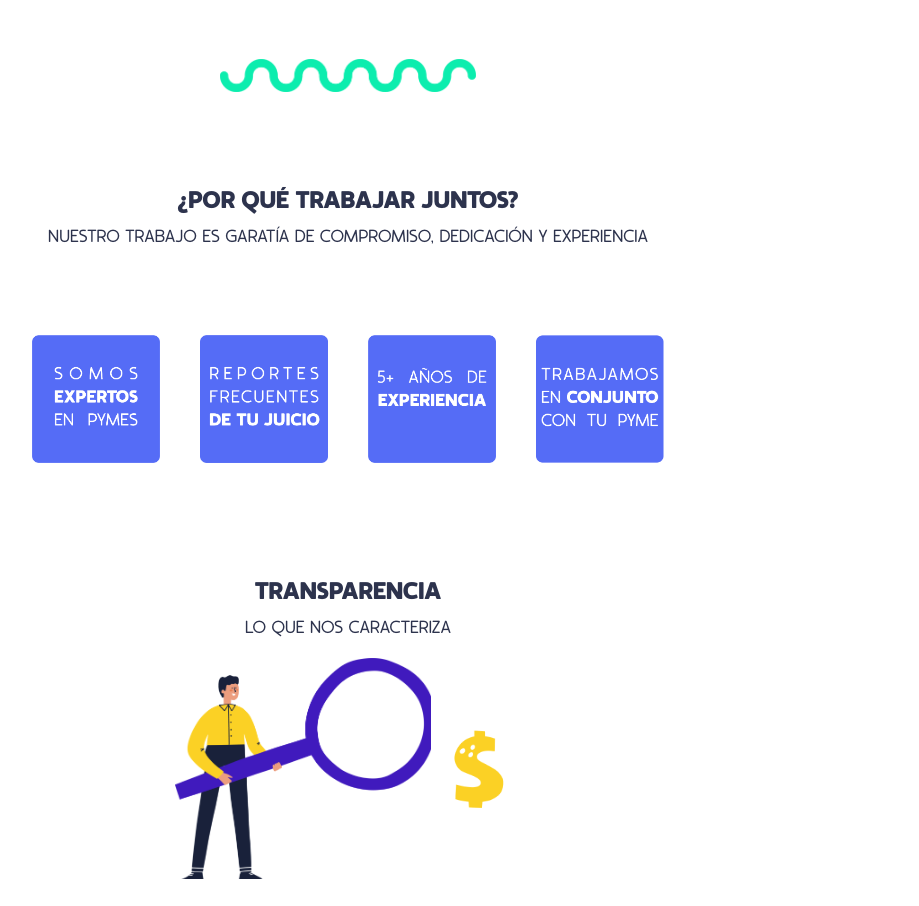
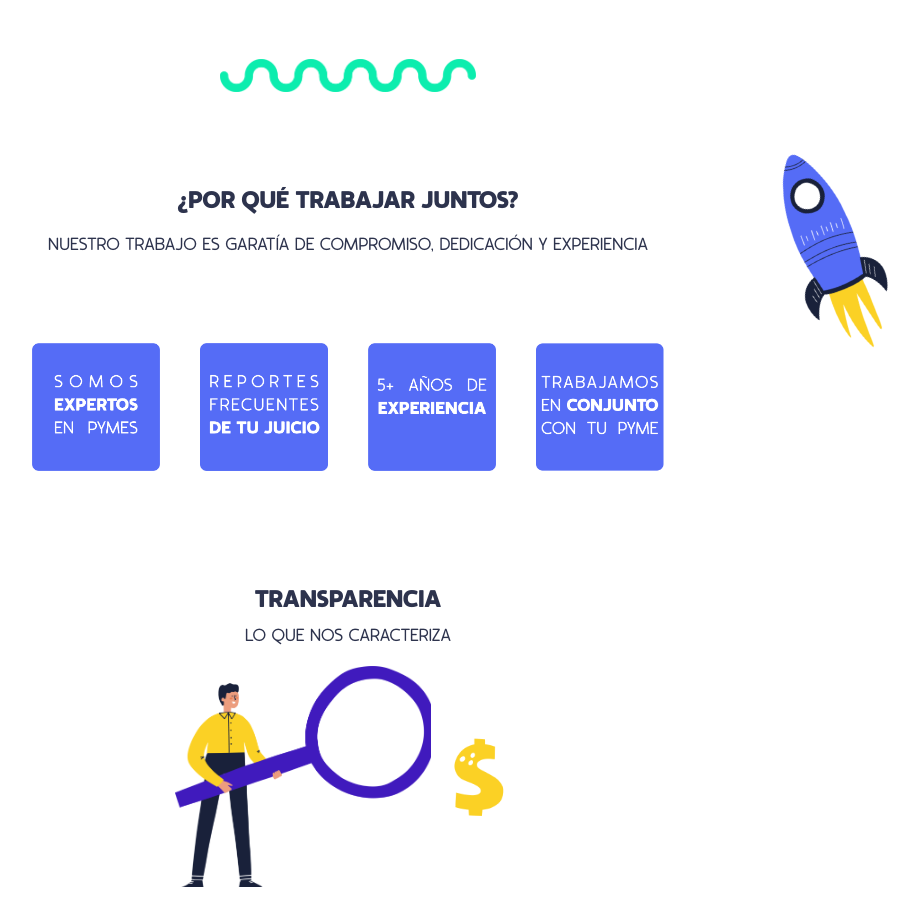
Before and after one commit to jerosantamariai/finalpp, a React (Create React App) app in the folder front/: page / in a window 1280 px wide. Shown: the part 1331-2237 px from the top of the page, without its empty margins (292-1211 px from the left). Built offline with nearby package versions, Linux system fonts and the light colour scheme.

Commit message:
saving some changes

```diff
--- a/front/src/index.css
+++ b/front/src/index.css
@@ -94,6 +94,13 @@ h2, h3, h4, h5, h6, p, nav, td, li {
   margin: 20px;
 }
 
+.rocket {
+  position: absolute;
+  left: 62rem;
+  top: 90rem;
+  width: 20%;
+}
+
 /* PRECIOS */
 
 .personados {
--- a/front/src/views/landsection/porque.jsx
+++ b/front/src/views/landsection/porque.jsx
@@ -3,12 +3,14 @@ import CuadroUno from '../../img/cuadrouno.svg';
 import CuadroDos from '../../img/cuadrodos.svg';
 import CuadroTres from '../../img/cuadrotres.svg';
 import CuadroCuatro from '../../img/cuadrocuatro.svg';
+import Rocket from '../../img/rocket.svg';
 
 const PorQue = props => {
     return(
         <div className="porque-cont text-center my-5 no-gutters">
-            <h1>¿POR QUÉ TRABAJAR JUNTOS?</h1>
+            <h1 className="mb-3">¿POR QUÉ TRABAJAR JUNTOS?</h1>
             <p>NUESTRO TRABAJO ES GARATÍA DE COMPROMISO, DEDICACIÓN Y EXPERIENCIA</p>
+            <img src={Rocket} alt="rocket" className="rocket" />
             <div className="cuadros d-flex justify-content-center py-5 no-gutters">
                 <img src={CuadroUno} alt="cuadrouno" className="cuadro" />
                 <img src={CuadroDos} alt="cuadrodos" className="cuadro" />
```
Also changed, not shown: front/src/img/rocket.svg (added).
